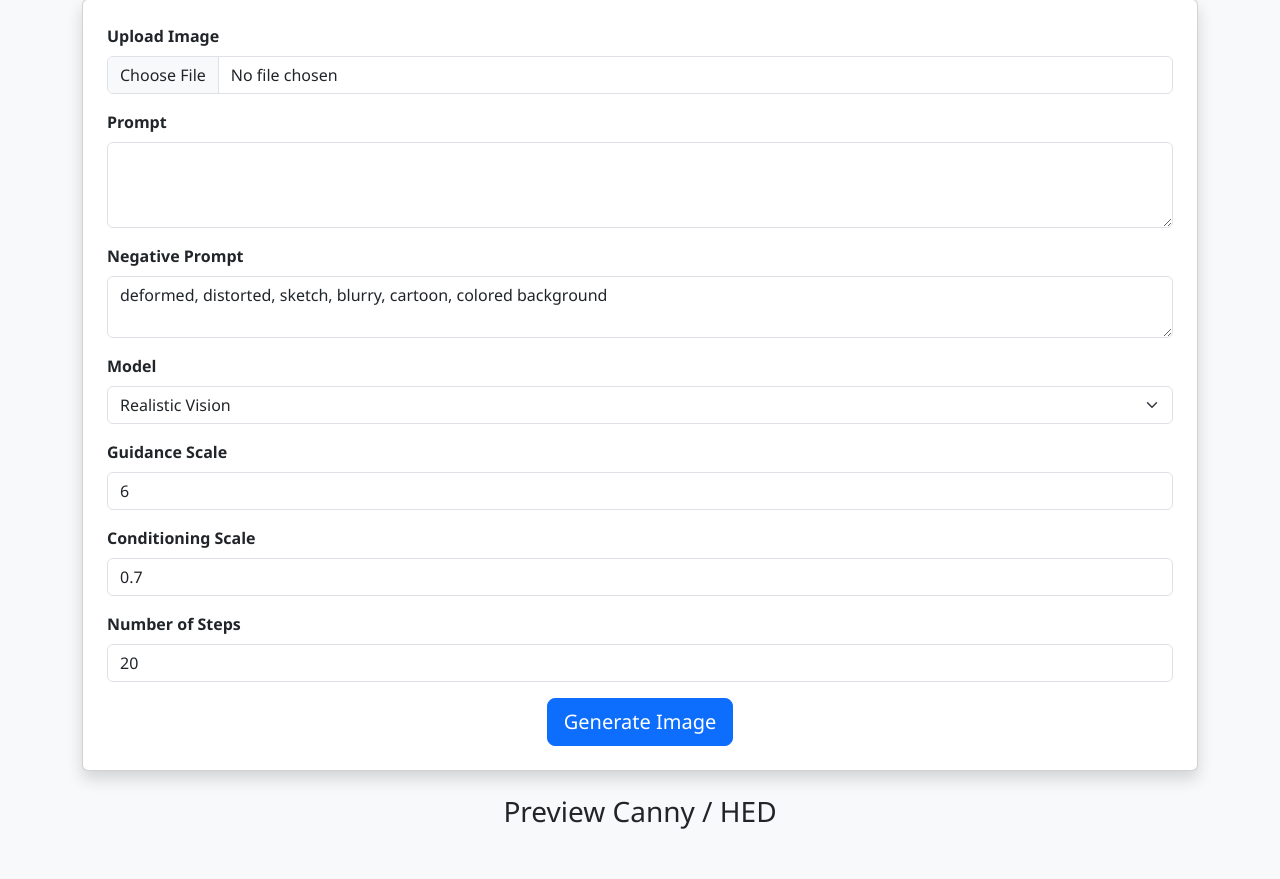
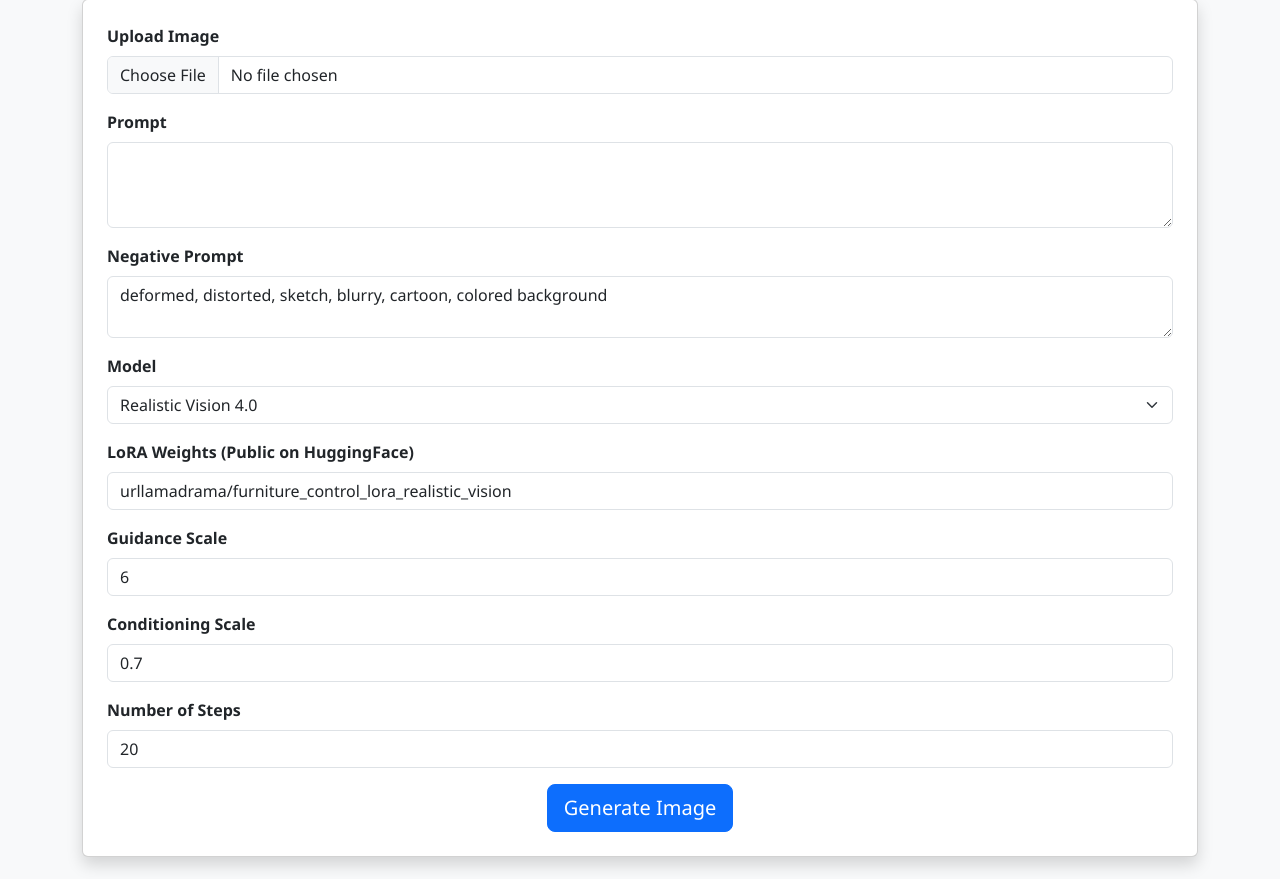
Before and after one commit to Novalynne/Tesi-Control-LoRa-Design-Poltrone-e-Divani, a Django app: page /image-generator/generate/ in a window 1280 px wide. Shown: the part 153-1032 px from the top of the page. Run offline with Django 5.2, Linux system fonts and the light colour scheme; some libraries are stand-ins or nearby versions.

Commit message:
updated file

```diff
--- a/CouchCraft_AI/image_generator_app/forms.py
+++ b/CouchCraft_AI/image_generator_app/forms.py
@@ -1,8 +1,8 @@
 from django import forms
 
 MODEL_CHOICES = [
-    ('realistic', 'Realistic Vision'),
-    ('sd15', 'Stable Diffusion 1.5'),
+    ("SG161222/Realistic_Vision_V4.0_noVAE", "Realistic Vision 4.0"),
+    ("runwayml/stable-diffusion-v1-5", "Stable Diffusion 1.5"),
 ]
 
 class ImageGenerationForm(forms.Form):
@@ -23,7 +23,15 @@ class ImageGenerationForm(forms.Form):
 
     model_choice = forms.ChoiceField(
         label="Model",
-        choices=MODEL_CHOICES
+        choices=MODEL_CHOICES,
+        required=True
+    )
+
+    lora_weight = forms.CharField(
+        label="LoRA Weights (Public on HuggingFace)",
+        required=True,
+        initial="urllamadrama/furniture_control_lora_realistic_vision",
+        help_text="Format: ursername/lora_weight_name"
     )
 
     guidance_scale = forms.FloatField(
--- a/CouchCraft_AI/templates/generate_image.html
+++ b/CouchCraft_AI/templates/generate_image.html
@@ -109,7 +109,7 @@
 
         fetch("{% url 'generate_preview' %}", {
           method: "POST",
-          headers: { "X-CSRFToken": document.querySelector('[name=csrfmiddlewaretoken]').value },
+          headers: { "X-CSRFToken": "{{ csrf_token }}" },
           body: formData
         })
                 .then(response => response.json())
```
